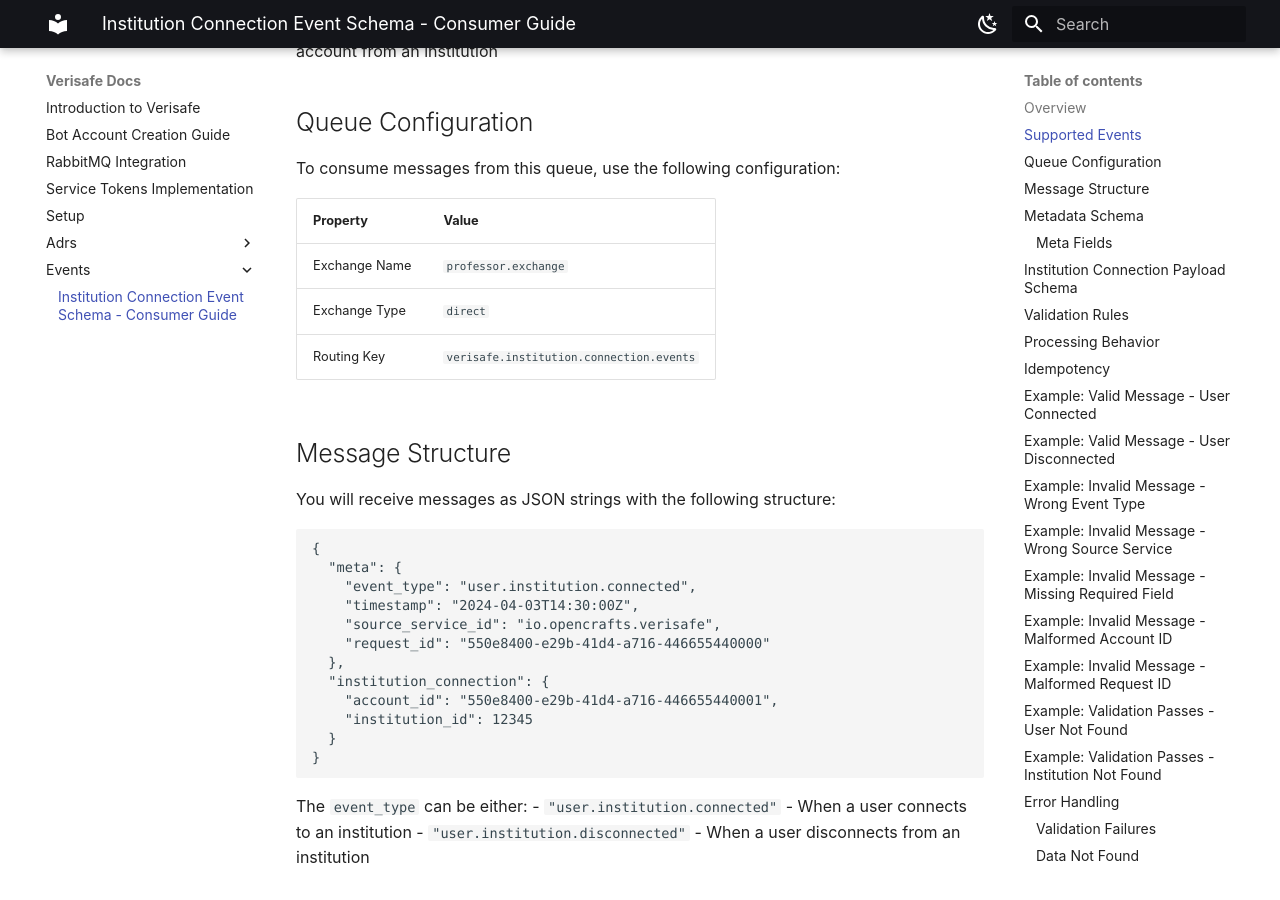
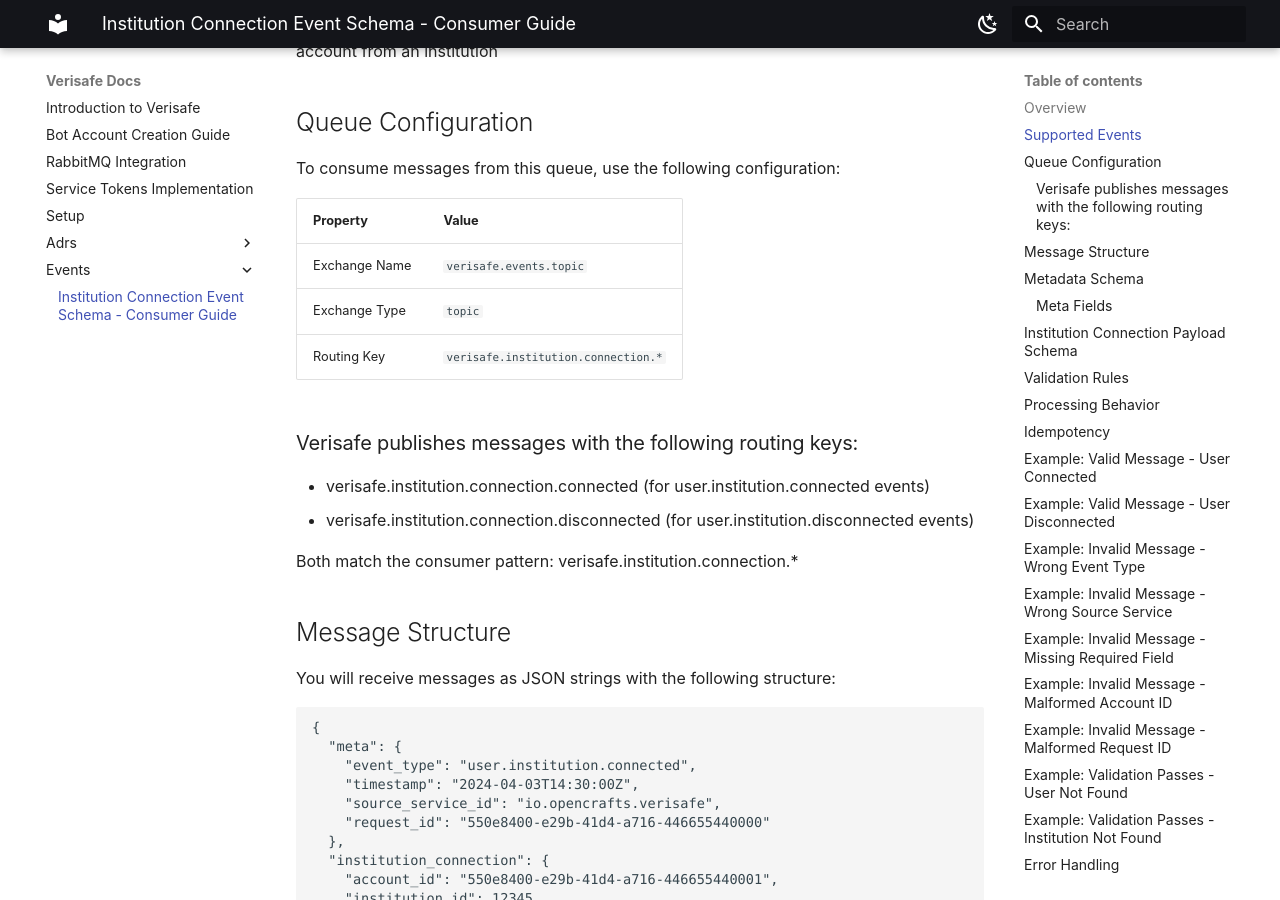
Before and after one commit to opencrafts-io/verisafe, an MkDocs documentation site: the page built from docs/events/institution_connection.md, in a window 1280 px wide and 900 px high, scrolled down 519 px. Built offline with MkDocs 1.6.1 and Material for MkDocs 9.7.7, drawn with Linux system fonts in a browser that asks for light colours; some web fonts are replaced.

Commit message:
chore: updates institution connection documentation
Verisafe will use a topic exchange to publish such institution connections
to other services

```diff
--- a/docs/events/institution_connection.md
+++ b/docs/events/institution_connection.md
@@ -18,9 +18,17 @@
 
 | Property | Value |
 |----------|-------|
-| Exchange Name | `professor.exchange` |
-| Exchange Type | `direct` |
-| Routing Key | `verisafe.institution.connection.events` |
+| Exchange Name | `verisafe.events.topic` |
+| Exchange Type | `topic` |
+| Routing Key | `verisafe.institution.connection.*` |
+
+
+### Verisafe publishes messages with the following routing keys:
+
+- verisafe.institution.connection.connected (for user.institution.connected events)
+- verisafe.institution.connection.disconnected (for user.institution.disconnected events)
+
+Both match the consumer pattern: verisafe.institution.connection.*
 
 ## Message Structure
 
```
